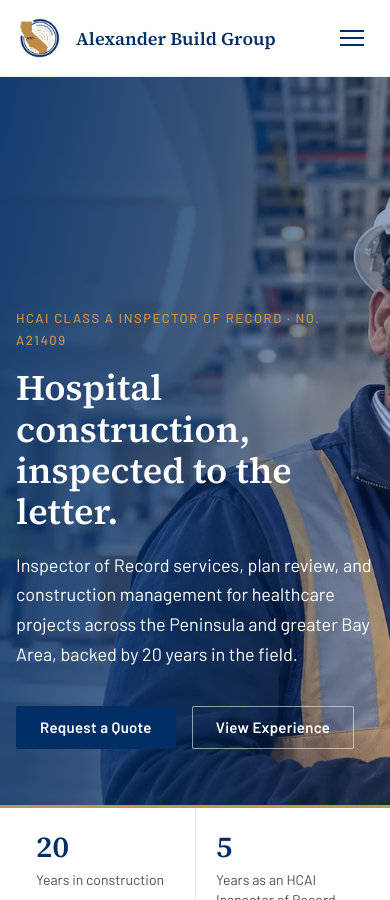
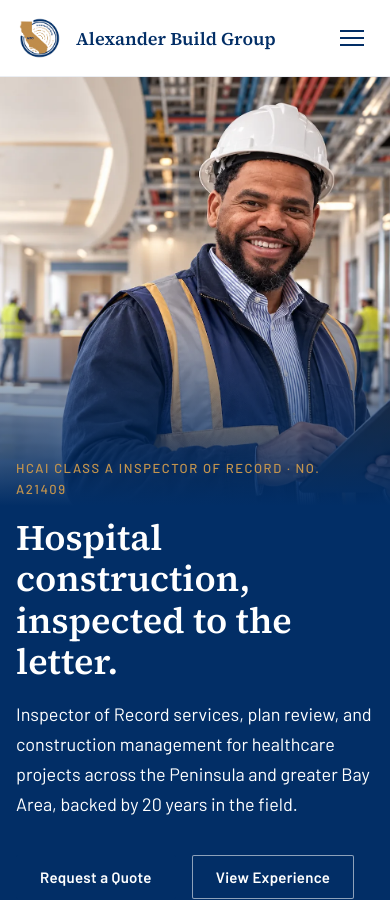
Before and after one commit to alexanderbuildgroup/alexanderbuildgroup-website, a Jekyll site: the page built from index.html, in a window 390 px wide and 900 px high. Built offline with Jekyll 4.4.1, drawn with Linux system fonts in a browser that asks for light colours.

Commit message:
phone layouts for hero and service bar

```diff
--- a/assets/css/main.css
+++ b/assets/css/main.css
@@ -125,6 +125,21 @@
   .hero h1 { color: var(--white); max-width: 15ch; }
   .hero .label { color: var(--gold); }
   .hero-actions { display: flex; flex-wrap: wrap; gap: 1rem; margin-top: 2.25rem; }
+
+  /* Phones: the photo becomes its own block on top, centered on Alex,
+     fading into navy, with the headline underneath instead of over him. */
+  @media (max-width: 700px) {
+    .hero { display: block; min-height: 0; padding-top: 0; background: var(--navy); }
+    .hero-bg {
+      position: relative; inset: auto; z-index: -2;
+      height: min(110vw, 440px); object-position: 72% 25%;
+    }
+    .hero::before {
+      bottom: auto; height: min(110vw, 440px);
+      background: linear-gradient(180deg, rgba(2,46,102,0) 55%, var(--navy) 100%);
+    }
+    .hero-content { margin-top: -48px; }
+  }
 
   /* 2. Trust bar: a white card that overlaps the bottom of the hero */
   .hero { padding-bottom: clamp(120px, 14vw, 176px); } /* room for the overlap */
@@ -266,9 +281,21 @@
   .jump-num { font-weight: 600; font-size: .8125rem; letter-spacing: .08em; color: var(--gold); }
   .jump-links a:hover { background: rgba(255,255,255,.7); color: var(--navy); }
   .jump-links a.is-active { background: var(--white); color: var(--navy); border-bottom-color: var(--gold); font-weight: 600; }
+  /* Phones: the bar becomes a 2x2 grid of tiles, all visible at once,
+     and stops pinning so it doesn't cover a small screen. */
   @media (max-width: 700px) {
-    .jump-links .container { padding-right: 0; }
-    .jump-links a { padding: 1rem 1.1rem; }
+    .jump-links { position: static; box-shadow: none; padding: 12px 0; }
+    .jump-links ul {
+      display: grid; grid-template-columns: 1fr 1fr; overflow: visible;
+      gap: 1px; background: rgba(2,46,102,.12); border: 1px solid rgba(2,46,102,.12);
+    }
+    .jump-links li + li { border-left: 0; }
+    .jump-links a {
+      flex-direction: column; align-items: flex-start; gap: .35rem;
+      white-space: normal; padding: .9rem .9rem 1rem; background: var(--white);
+      font-size: .875rem; line-height: 1.3;
+    }
+    .service-detail { scroll-margin-top: 88px; }
   }
 
   /* Gold offset frame behind a photo. Same detail as the Home headshot,
```
